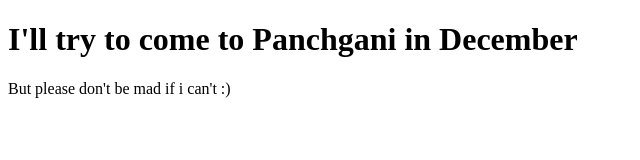
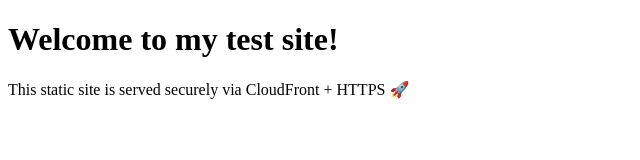
Before and after one commit to ejahanz/ejahanz.github.io, a plain HTML site: page index.html in a window 1280 px wide. Shown: the whole page, without its empty margins (0-640 px from the left). Drawn offline with Linux system fonts and the light colour scheme.

Commit message:
git commit

```diff
--- a/index.html
+++ b/index.html
@@ -5,7 +5,7 @@
   <title>Hello from the Cloud</title>
 </head>
 <body>
-  <h1>I'll try to come to Panchgani in December</h1>
-  <p>But please don't be mad if i can't :) </p>
+  <h1>Welcome to my test site!</h1>
+  <p>This static site is served securely via CloudFront + HTTPS 🚀</p>
 </body>
 </html>
```
